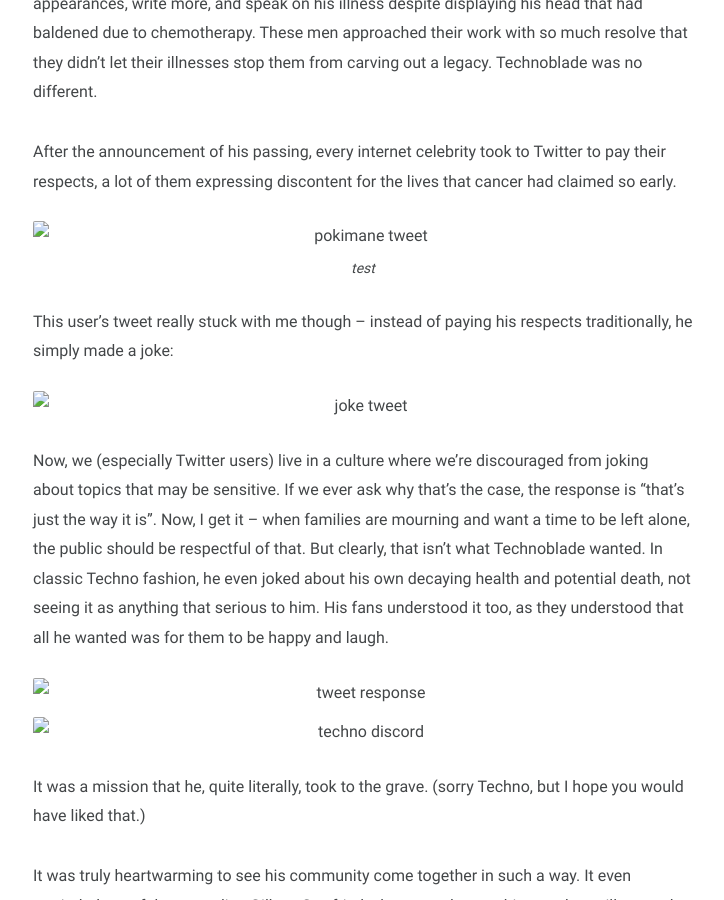
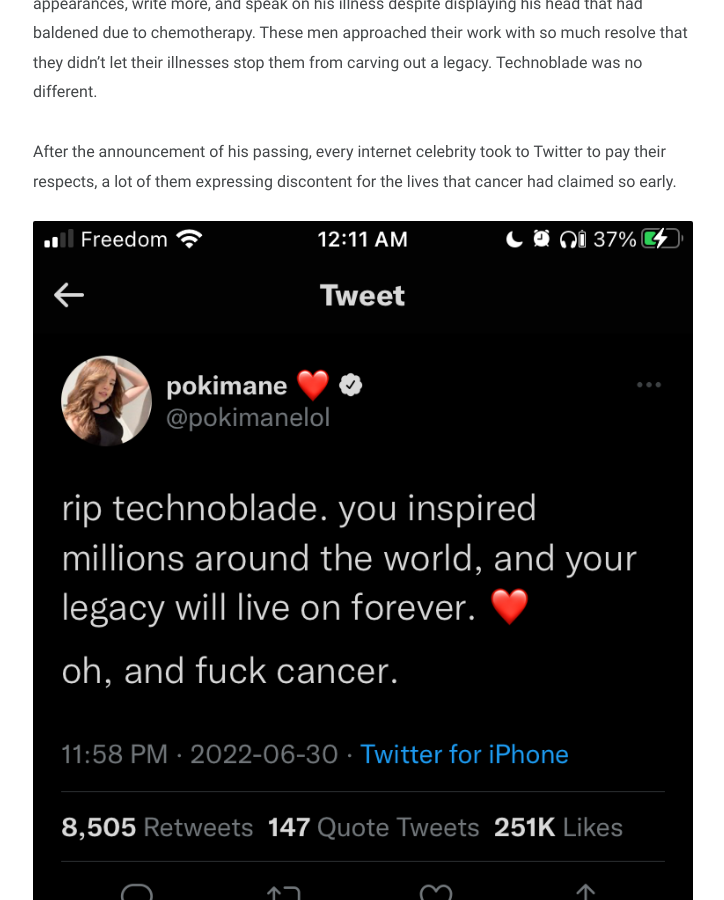
Before and after one commit to zhaju/old, a Jekyll site: the page built from _posts/rip-technoblade/2022-07-01-rip-technoblade.md, in a window 1280 px wide and 900 px high, scrolled down 1954 px. Shown: the whole window, without its empty margins (277-1001 px from the left). Built offline with Jekyll 4.4.1, drawn with Linux system fonts in a browser that asks for light colours.

Commit message:
push all

```diff
--- a/_posts/rip-technoblade/2022-07-01-rip-technoblade.md
+++ b/_posts/rip-technoblade/2022-07-01-rip-technoblade.md
@@ -22,24 +22,23 @@ Technoblade was a rare occurrence. He was a man driven by a passion so strong th
 After the announcement of his passing, every internet celebrity took to Twitter to pay their respects, a lot of them expressing discontent for the lives that cancer had claimed so early.
 
 <figure>
-  <img src="t1.png" alt="pokimane tweet">
-  <figcaption>test</figcaption>
+  <img src="https://zhaju.github.io/assets/t1.png" alt="pokimane tweet">
 </figure>
 
 This user’s tweet really stuck with me though – instead of paying his respects traditionally, he simply made a joke:
 
 <figure>
-<img src="t2.png" alt="joke tweet">
+  <img src="https://zhaju.github.io/assets/t2.png" alt="joke tweet">
 </figure>
 
 Now, we (especially Twitter users) live in a culture where we’re discouraged from joking about topics that may be sensitive. If we ever ask why that’s the case, the response is “that’s just the way it is”. Now, I get it – when families are mourning and want a time to be left alone, the public should be respectful of that. But clearly, that isn’t what Technoblade wanted. In classic Techno fashion, he even joked about his own decaying health and potential death, not seeing it as anything that serious to him. His fans understood it too, as they understood that all he wanted was for them to be happy and laugh.
 
 <figure>
-<img src="t3.png" alt="tweet response">
+  <img src="https://zhaju.github.io/assets/t3.png" alt="tweet response">
 </figure>
 
 <figure>
-<img src="t4.png" alt="techno discord">
+  <img src="https://zhaju.github.io/assets/t4.png" alt="techno discord">
 </figure>
 
 It was a mission that he, quite literally,  took to the grave.
@@ -48,7 +47,7 @@ It was a mission that he, quite literally,  took to the grave.
 It was truly heartwarming to see his community come together in such a way. It even reminded me of the comedian Gilbert Gottfried who passed away this year, but still wanted people to have a laugh in his honor.
 
 <figure>
-<img src="t5.png" alt="gilbert gottfried">
+  <img src="https://zhaju.github.io/assets/t5.png" alt="gilbert gottfried">
 </figure>
 
 They say that the best comedy comes from pain, but I would suggest that the opposite is also true: Pain is made better with good comedy. Whether it be soldiers who had their last laugh with their comrades before being deployed on a battlefield, or a creator that tried to make his fans laugh even hours before his passing, the value of humor in these circumstances should never be overlooked. In my humble opinion, that’s the way that it should be done. Taking ourselves too seriously can prevent us from enjoying the true pleasures of life, and perhaps that’s something that they had to come close to death to realize. Our time on this spinning rock is limited, so let’s at least have some fun while we’re still here.
```
Also changed, not shown: assets/t1.png (added), assets/t2.png (added), assets/t3.png (added), assets/t4.png (added), assets/t5.png (added).
